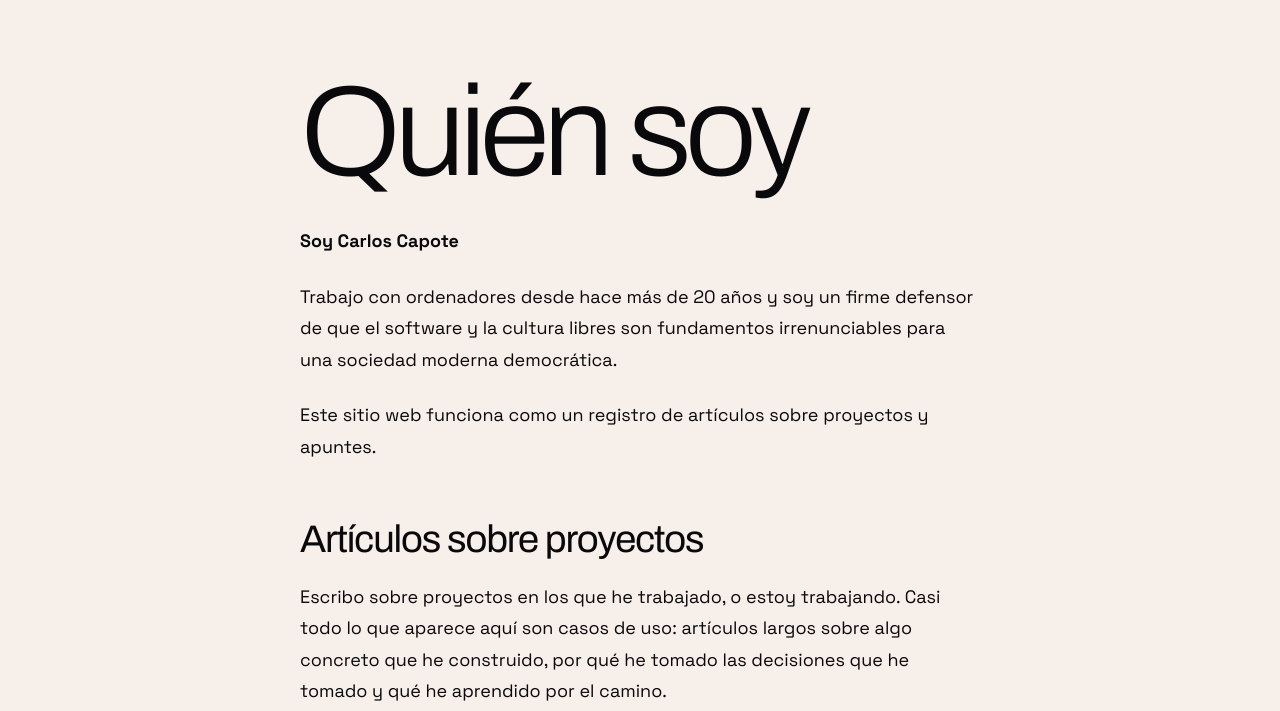
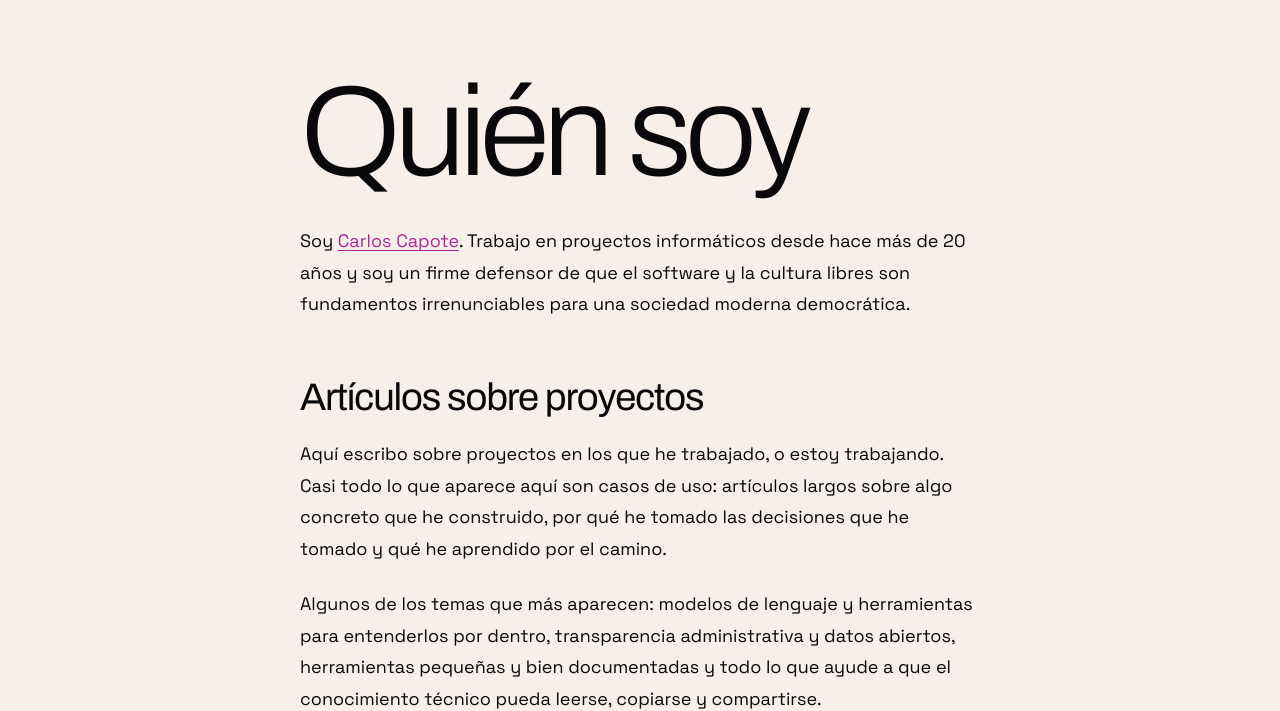
Before and after one commit to elcapo/carloscapote.com, an Astro site: page /quien-soy in a window 1280 px wide. Shown: the part 102-813 px from the top of the page. Built offline with nearby package versions, Linux system fonts and the light colour scheme; Astro itself is replaced by a stand-in of ours.

Commit message:
update the who am i section

```diff
--- a/src/pages/quien-soy.mdx
+++ b/src/pages/quien-soy.mdx
@@ -6,15 +6,11 @@ description: "Carlos Capote: programador y defensor del software y la cultura li
 
 # Quién soy
 
-**Soy Carlos Capote**
-
-Trabajo con ordenadores desde hace más de 20 años y soy un firme defensor de que el software y la cultura libres son fundamentos irrenunciables para una sociedad moderna democrática.
-
-Este sitio web funciona como un registro de artículos sobre proyectos y apuntes.
+Soy [Carlos Capote](https://www.linkedin.com/in/carlos-capote-perez-andreu/). Trabajo en proyectos informáticos desde hace más de 20 años y soy un firme defensor de que el software y la cultura libres son fundamentos irrenunciables para una sociedad moderna democrática.
 
 ## Artículos sobre proyectos
 
-Escribo sobre proyectos en los que he trabajado, o estoy trabajando. Casi todo lo que aparece aquí son casos de uso: artículos largos sobre algo concreto que he construido, por qué he tomado las decisiones que he tomado y qué he aprendido por el camino.
+Aquí escribo sobre proyectos en los que he trabajado, o estoy trabajando. Casi todo lo que aparece aquí son casos de uso: artículos largos sobre algo concreto que he construido, por qué he tomado las decisiones que he tomado y qué he aprendido por el camino.
 
 Algunos de los temas que más aparecen: modelos de lenguaje y herramientas para entenderlos por dentro, transparencia administrativa y datos abiertos, herramientas pequeñas y bien documentadas y todo lo que ayude a que el conocimiento técnico pueda leerse, copiarse y compartirse.
 
```
